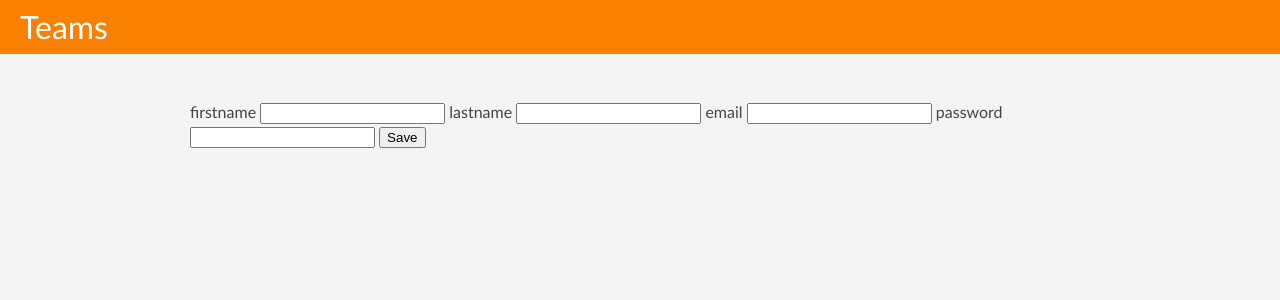
After one commit to NielsMoens/webdev1, a PHP site: page /register.php in a window 1280 px wide. The commit adds this page. Shown: the top 300 px of the page. Run offline with PHP 8.4, Linux system fonts and the light colour scheme; a stand-in replaces the project's code that opens the database connection.

Commit message:
:sparkles: register option that saves the new user to the sql database the password are saved hash aswell and a check if the user already has an account on that email adress;

```diff
--- a/exSessionCookies/gdm_teams/app.php
+++ b/exSessionCookies/gdm_teams/app.php
@@ -14,7 +14,9 @@ if($current_user_id){
     $pdo_statement->execute( [ ':user_id' => $current_user_id ] );
     $user =  $pdo_statement->fetchObject();
 }else {
-    if(strpos($_SERVER['REQUEST_URI'], 'login.php') === false ){
+    if(strpos($_SERVER['REQUEST_URI'], 'login.php') === false &&
+    strpos($_SERVER['REQUEST_URI'], 'register.php') === false)
+    {
         header('location: login.php');
     }
 }
--- a/exSessionCookies/gdm_teams/login.php
+++ b/exSessionCookies/gdm_teams/login.php
@@ -12,7 +12,7 @@
         $user = $pdo_statement->fetchObject();
 
         // check password and email fom db
-        if($user && $user->password == $password_from_form){
+        if($user && password_verify($password_from_form, $user->password)){
             $_SESSION['user_id'] = $user->user_id;
             header('location: index.php');
 //            echo 'jaaaat zenne we zen binne';
@@ -40,9 +40,10 @@
    <section>
        <form method="POST">
            <label for="">email <input type="text" name="email"></label>
-           <label for="">password <input type="text" name="password"></label>
+           <label for="">password <input type="password" name="password"></label>
            <button type="submit">login</button>
        </form>
+       no account ? <a href="register.php">Register</a>
    </section>
 
 </body>
--- /dev/null
+++ b/exSessionCookies/gdm_teams/register.php
@@ -0,0 +1,69 @@
+<?php
+    require 'app.php';
+
+    // chech if there is a login post ?
+    if(isset($_POST['email']) && isset($_POST['password'])){
+        $email = $_POST['email'];
+        $password = $_POST['password'];
+        $firstname = $_POST['firstname'] ?? 'little';
+        $lastname = $_POST['lastname']?? 'shit';
+
+
+        $sql = 'SELECT COUNT(*) as "total" FROM `user` WHERE `email` = :email';
+        $pdo_statement = $db->prepare($sql);
+        $pdo_statement->execute( [ ':email' => $email ] );
+        $total = $pdo_statement->fetchColumn();
+
+        if($total == 0){
+            $sql = 'INSERT INTO `user`
+                (firstname, lastname, email, password, creation_date) VALUES
+                (:firstname, :lastname, :email, :password, :creation_date)';
+            $stmnt = $db->prepare($sql);
+            $stmnt->execute(
+                [
+                    ':firstname'=> $firstname,
+                    ':lastname'=> $lastname,
+                    ':email'=>$email,
+                    ':password'=>password_hash($password, PASSWORD_DEFAULT),
+                    ':creation_date'=>date("Y-m-d H:i:s"),
+                ]
+            );
+            $user_id =$db->lastInsertId();
+            if($user_id){
+                $_SESSION['user_id'] = $user_id;
+                header('location: index.php');
+            } else{
+                echo 'aiaiaiaiia der is iet mis gelopen';
+            }
+        } else {
+            echo 'email already exists';
+        }
+    }
+?>
+<!DOCTYPE html>
+<html lang="en">
+<head>
+    <meta charset="UTF-8">
+    <meta name="viewport" content="width=device-width, initial-scale=1.0">
+    <meta http-equiv="X-UA-Compatible" content="ie=edge">
+    <title>Teams</title>
+    <link rel="stylesheet" href="css/style.css">
+</head>
+<body>
+    <header>
+        <a href="index.php" class="brand">Teams</a>
+
+    </header>
+
+   <section>
+       <form method="POST">
+           <label for="">firstname <input type="text" name="firstname"></label>
+           <label for="">lastname <input type="text" name="lastname"></label>
+           <label for="">email <input type="email" name="email" required></label>
+           <label for="">password <input type="password" name="password"></label>
+           <button type="submit">Save</button>
+       </form>
+   </section>
+
+</body>
+</html>
```
